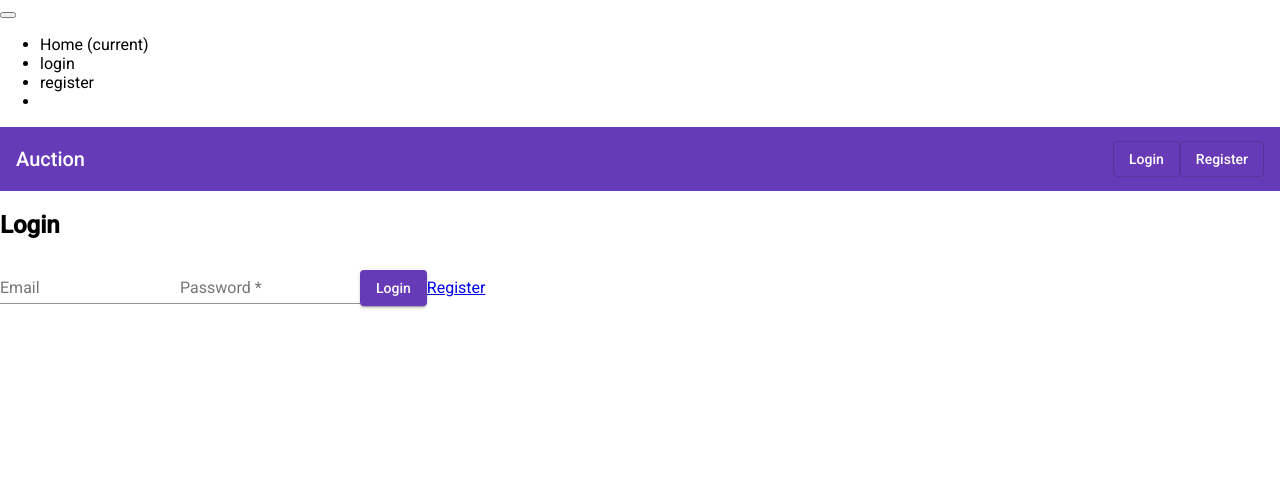
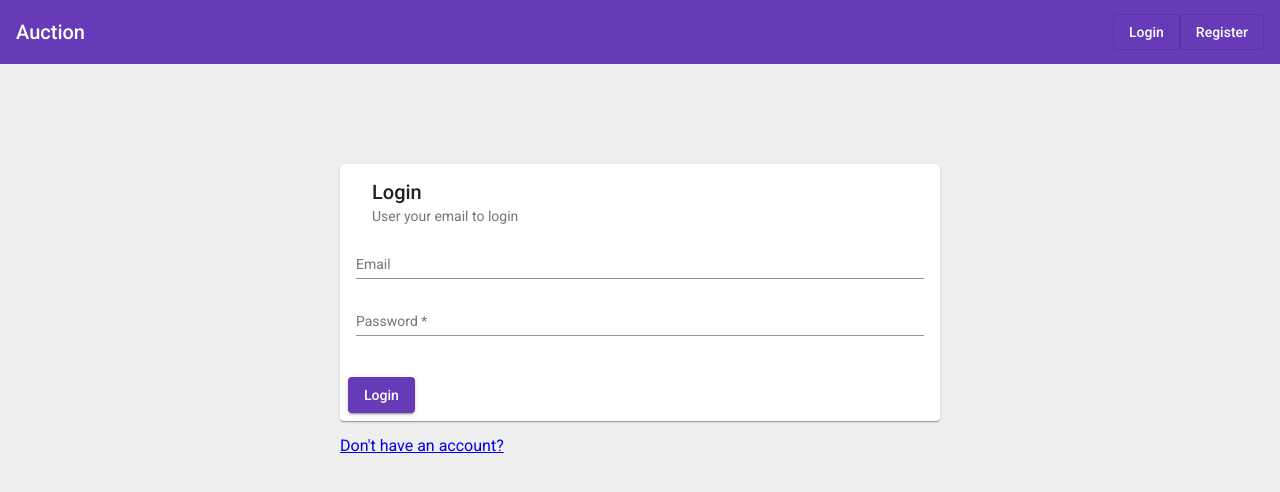
Before and after one commit to MUMMWA/auction, an Angular app in the folder frontend/: page /login in a window 1280 px wide. Shown: the top 492 px of the page. Built offline with nearby package versions, Linux system fonts and the light colour scheme.

Commit message:
Apply UI material on login page

```diff
--- a/frontend/src/app/app.component.css
+++ b/frontend/src/app/app.component.css
@@ -1,7 +1,3 @@
-.example-icon {
-    padding: 0 14px;
-  }
-
-  .example-spacer {
+.example-spacer {
     flex: 1 1 auto;
   }
--- a/frontend/src/app/app.component.html
+++ b/frontend/src/app/app.component.html
@@ -1,30 +1,3 @@
-<nav class="navbar navbar-expand-lg navbar-light bg-light">
-    <a class="navbar-brand" routerLink="/"></a>
-    <button class="navbar-toggler" type="button" data-toggle="collapse" data-target="#navbarText" aria-controls="navbarText"
-        aria-expanded="false" aria-label="Toggle navigation">
-        <span class="navbar-toggler-icon"></span>
-    </button>
-    <div class="collapse navbar-collapse" id="navbarText">
-        <ul class="navbar-nav mr-auto">
-            <li class="nav-item active">
-                <a class="nav-link">Home
-                    <span class="sr-only">(current)</span>
-                </a>
-            </li>
-            <li class="nav-item">
-                <a class="nav-link">login</a>
-            </li>
-            <li class="nav-item">
-                <a class="nav-link">register</a>
-            </li>
-            <li class="nav-item">
-                <a class="nav-link"></a>
-            </li>
-        </ul>
-        <a class="nav-link"></a>
-
-    </div>
-</nav>
 <mat-toolbar color="primary">
     <mat-toolbar-row>
         <span routerLink="/">Auction</span>
--- a/frontend/src/app/login/login.component.css
+++ b/frontend/src/app/login/login.component.css
@@ -1,8 +1,14 @@
-.example-container {
-    display: flex;
-    flex-direction: column;
-  }
-
-  .example-container > * {
+.login-container {
+    margin: 100px auto;
+    max-width: 600px;
+}
+mat-form-field {
     width: 100%;
-  }
+}
+.mat-card-header-text {
+    margin-left: 0 !important;
+}
+.mt-15 {
+    margin-top: 15px;
+    display: block;
+}
--- a/frontend/src/app/login/login.component.html
+++ b/frontend/src/app/login/login.component.html
@@ -1,6 +1,11 @@
-<div class="container">
+<div class="container login-container">
+    <mat-card>
+        <mat-card-header>
+            <mat-card-title>Login</mat-card-title>
+            <mat-card-subtitle>User your email to login</mat-card-subtitle>
+        </mat-card-header>
 
-    <h2>Login</h2>
+        <mat-card-content>
             <div class="alert alert-danger" *ngIf="error">
                 <strong>Error!</strong> {{error}}
             </div>
@@ -17,9 +22,13 @@
 
                 </mat-form-field>
 
+                <img *ngIf="loading" src="../../assets/img/loading.gif" />
 
+            </form>
+        </mat-card-content>
+        <mat-card-actions>
             <button mat-raised-button color="primary" [disabled]="loading">Login</button>
-        <img *ngIf="loading" src="../../assets/img/loading.gif" />
-        <a [routerLink]="['/register']" class="btn btn-link">Register</a>
-    </form>
+        </mat-card-actions>
+    </mat-card>
+    <a [routerLink]="['/register']" class="mt-15">Don't have an account?</a>
 </div>
--- a/frontend/src/styles.css
+++ b/frontend/src/styles.css
@@ -3,5 +3,5 @@
 @import "../node_modules/@angular/material/prebuilt-themes/deeppurple-amber.css";
 
 
-html, body { height: 100%; }
+html, body { height: 100%; background: #eee; }
 body { margin: 0; font-family: Roboto, "Helvetica Neue", sans-serif; }
```
Lines whose indentation alone changed are shown as unchanged.
